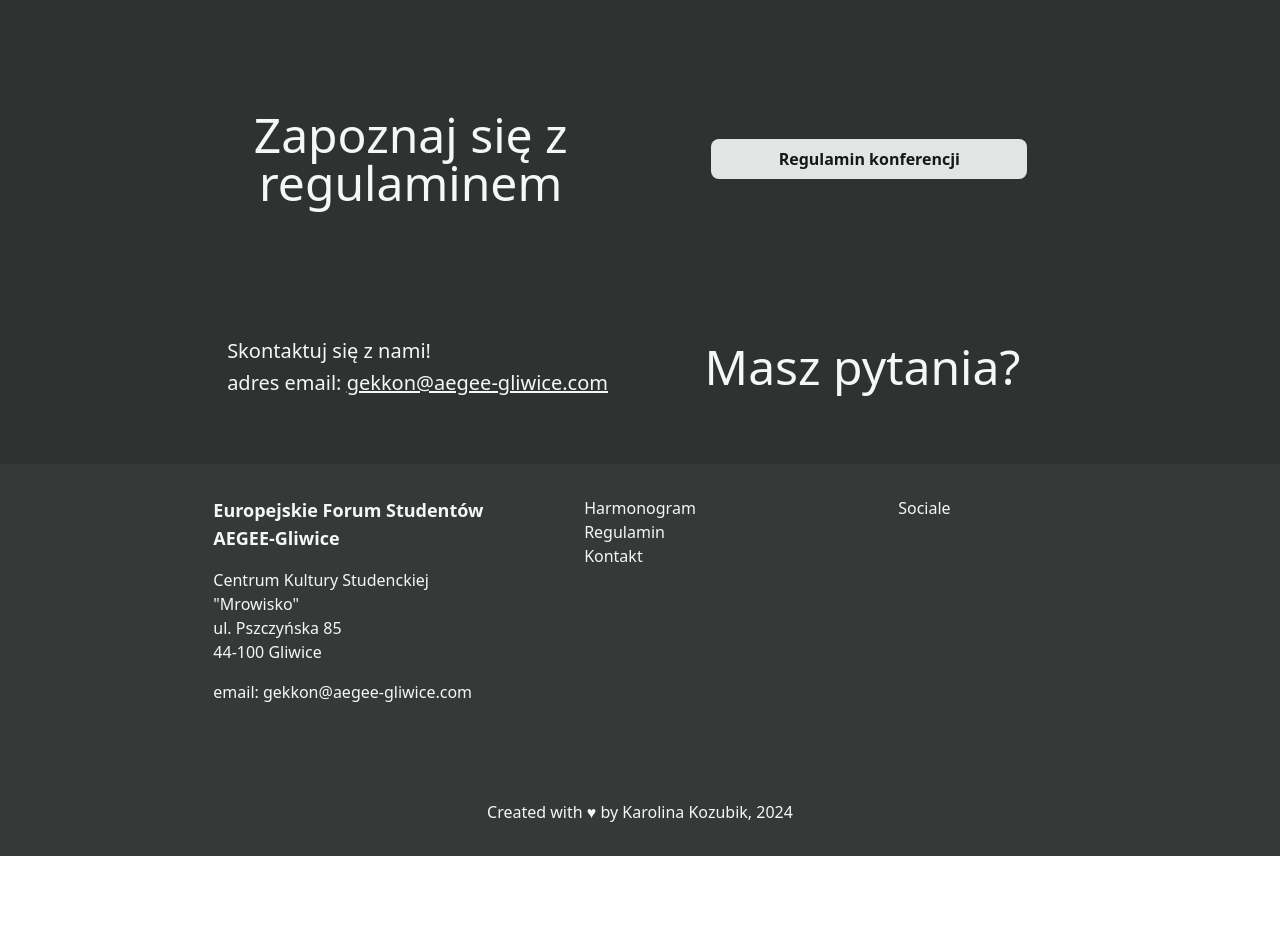
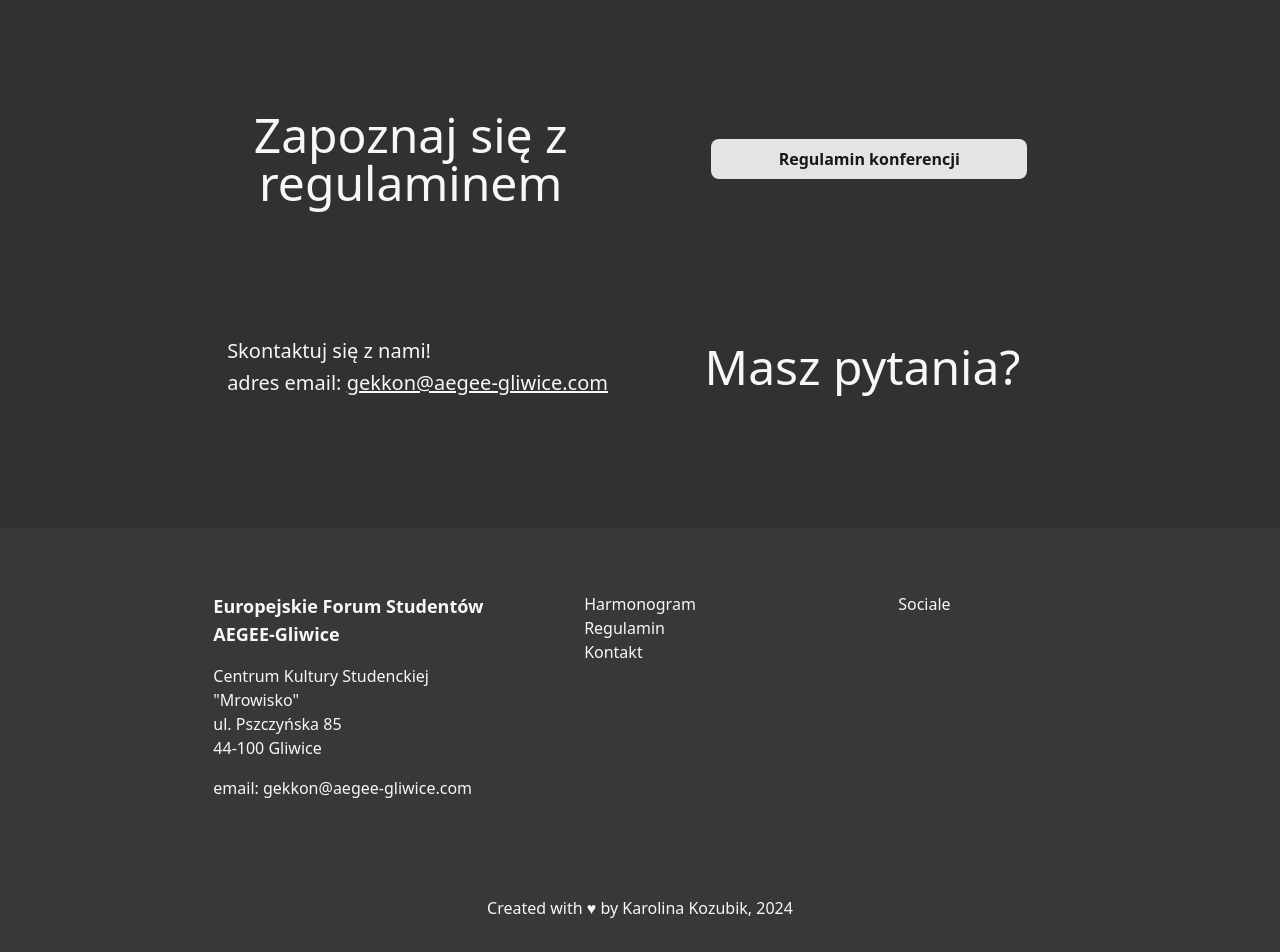
Before and after one commit to RadekJedrzejczyk/gekkon-website, a Vue app: page / in a window 1280 px wide. Shown: the part 1187-2139 px from the top of the page. Before the commit the page ends 2043 px from the top, so only its background shows below. Built offline with nearby package versions, Linux system fonts and the light colour scheme.

Commit message:
add PartnersPanel.vue

```diff
--- a/src/App.vue
+++ b/src/App.vue
@@ -1,18 +1,19 @@
 <script setup lang="ts">
-import NavBar from '@/components/NavBar.vue';
-import FooterPanel from './components/FooterPanel.vue';
+import NavBar from '@/components/NavBar.vue'
+import FooterPanel from '@/components/FooterPanel.vue'
+import PartnersPanel from '@/components/PartnersPanel.vue'
 </script>
 
 <template>
   <header class="sticky top-0">
     <NavBar />
   </header>
-  <main class="min-h-[50vh] w-2/3 mx-auto">
-    <section id="content">
-      <router-view />
-    </section>
-    <section id="sponsors"></section>
+  <main class="min-h-[50vh] w-2/3 mx-auto pb-32">
+    <router-view />
   </main>
+  <section id="sponsors" class="bg-marshland-100 text-marshland-950">
+    <PartnersPanel />
+  </section>
   <footer class="bg-marshland-800">
     <FooterPanel />
   </footer>
--- a/src/components/FooterPanel.vue
+++ b/src/components/FooterPanel.vue
@@ -3,7 +3,7 @@ import NavItems from '@/components/NavItems.vue'
 </script>
 
 <template>
-  <div class="mt-16 pt-8 w-2/3 mx-auto">
+  <div class="pt-16 w-2/3 mx-auto">
     <div class="grid pb-16 md:grid-cols-3 md:justify-items-center">
       <div class="pb-8 md:pb-0">
         <p class="font-bold text-lg pb-4">Europejskie Forum Studentów AEGEE-Gliwice</p>
--- /dev/null
+++ b/src/components/PartnersPanel.vue
@@ -0,0 +1,14 @@
+<script setup lang="ts">
+const sponsors: { path: string; alt: string }[] = []
+</script>
+
+<template>
+  <div v-if="sponsors.length" class="py-24 w-2/3 mx-auto">
+    <p class="font-bold text-center text-5xl">Partnerzy wydarzenia</p>
+    <div class="pt-16 flex flex-wrap justify-center">
+      <div v-for="sponsor in sponsors" :key="sponsors.indexOf(sponsor)">
+        <img class="h-40 m-8" :src="sponsor.path" :alt="sponsor.alt" />
+      </div>
+    </div>
+  </div>
+</template>
```
